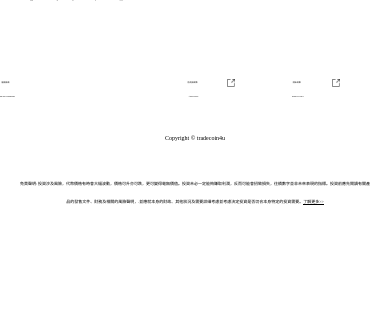
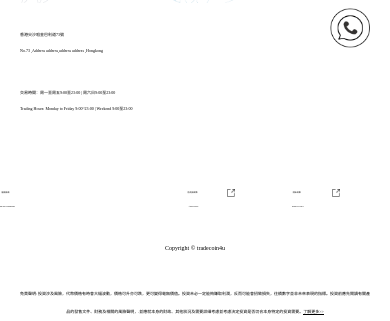
Before and after one commit to littlerock1215/myweb, a CodeIgniter app: page /database/ in a window 390 px wide. Shown: the part 3326-3647 px from the top of the page. Before the commit the page ends 3531 px from the top, so only its background shows below. Run offline with CodeIgniter, Linux system fonts and the light colour scheme; data that the repository does not hold is empty; some libraries are stand-ins or nearby versions.

Commit message:
rock fix detail

```diff
--- a/application/views/form.php
+++ b/application/views/form.php
@@ -34,7 +34,7 @@
 <body>
 
 <header class="header clearfix">
-        <a class="logo" href="#" title="Tradecoin4u"></a>
+        <a class="logo" href="/" title="Tradecoin4u"></a>
 
 
         <!-- <a href="/" class="main_menu_hamburger" title="手機選單">
--- a/sass/form.scss
+++ b/sass/form.scss
@@ -81,6 +81,7 @@ header{
 
     display:block;
     width: calc( 100% - 300px);
+    max-width: 1070px;
     position: absolute;
     top: 50px;
     left: 50%;
@@ -183,6 +184,8 @@ header{
             -webkit-appearance:none;
             background: url(../images/arrow.png) no-repeat scroll right center transparent;
             background-position: calc(100% - 14px);
+            font-size: 20px;
+            background-size: 20px;
 
             &:focus{
 
@@ -194,8 +197,13 @@ header{
                 width:72%;
             }
 
+            @include susy-breakpoint(('max-width':1024px)){
+
+                font-size:15px;
+                background-size: 14px;
+            }
+
             @include susy-breakpoint(('max-width':767px)){
-
 
                 background-size: 10px;
             }
@@ -205,6 +213,7 @@ header{
                 width:72%;
                 border-radius: 40px;
                 height:56px;
+                font-size: 10px;
             }
         }
 
@@ -354,11 +363,10 @@ textarea.box_input{
 
     display:inline-block;
     width:600px;
-    height:auto;
     border: 0;
     border-bottom: 1px solid #515151;
-    font-size:30px;
-    min-height: 34px;
+    font-size: 24px;
+    height: 50px;
 
     &:focus{
 
@@ -373,6 +381,9 @@ textarea.box_input{
     @include susy-breakpoint($mobile){
 
         width:70%;
+        font-size: 10px;
+        line-height: 20px;
+        height: 40px;
     }
 }
 
--- a/sass/home.scss
+++ b/sass/home.scss
@@ -505,6 +505,7 @@ p.subtitle{
 
     display:none;
     width: calc( 100% - 300px);
+    max-width: 1070px;
     position: absolute;
     top: 50px;
     left: 50%;
@@ -733,11 +734,10 @@ textarea.box_input{
 
     display:inline-block;
     width:600px;
-    height:auto;
     border: 0;
     border-bottom: 1px solid #515151;
     font-size:30px;
-    min-height: 34px;
+    height: 34px;
 
     &:focus{
 
@@ -1054,9 +1054,15 @@ textarea.box_input{
             padding-top: 8px;
             margin: 0 auto;
             font-size: 16px;
-            line-height: 18px;
+            line-height: 20px;
             background-color: #dcdcdc;
             padding-bottom: 8px;
+
+            @include susy-breakpoint($mobile){
+
+                font-size: 14px;
+                line-height: 18px;
+            }
 
             p{
                 display:inline-block;
@@ -1064,8 +1070,6 @@ textarea.box_input{
 
                 @include susy-breakpoint(('max-width':767px)){
 
-                    font-size: 7px;
-                    line-height: 13px;
                     width: 30%;
                 }
             }
@@ -1077,8 +1081,14 @@ textarea.box_input{
             padding-top: 8px;
             margin: 0 auto;
             font-size: 16px;
-            line-height: 18px;
+            line-height: 20px;
             padding-bottom: 8px;
+
+            @include susy-breakpoint($mobile){
+
+                font-size: 14px;
+                line-height: 18px;
+            }
 
             p{
                 display:inline-block;
@@ -1088,8 +1098,6 @@ textarea.box_input{
 
                 @include susy-breakpoint(('max-width':767px)){
 
-                    font-size: 7px;
-                    line-height: 13px;
                     width: 30%;
                 }
             }
@@ -1374,24 +1382,19 @@ textarea.box_input{
 
     a{
 
-        background:url(../images/fb-icon-fake.png) no-repeat;
-        background-size:40px 40px;
-        background-position: 0 0;
-        width:40px;
-        height:40px;
         text-decoration: none;
         display:block;
         position: absolute;
-        top:750px;
-
-        @include susy-breakpoint(('max-width':767px)){
-
-            top:540px;
-        }
-
-        @include susy-breakpoint($mobile){
-
-            top:420px;
+        top:760px;
+
+        @include susy-breakpoint(('max-width':767px)){
+
+            top:520px;
+        }
+
+        @include susy-breakpoint($mobile){
+
+            top:440px;
             background-size:20px 20px;
             background-position: 0 0;
             width:20px;
@@ -1402,12 +1405,24 @@ textarea.box_input{
     a.fb1{
 
         right:calc((100% - 800px) / 2);
+        background:url(../images/whatsapp-icon-fake.png) no-repeat;
+        background-size:58px 59px;
+        background-position: 0 0;
+        width:58px;
+        height:59px;
 
         @include susy-breakpoint(('max-width':1200px)){
 
             right:15%;
         }
 
+        @include susy-breakpoint($pad){
+
+            background-size:40px 40px;
+            width:40px;
+            height:40px;
+        }
+
         @include susy-breakpoint($mobile){
 
             right:0%;
@@ -1417,6 +1432,7 @@ textarea.box_input{
     a.fb2{
 
         right:calc(((100% - 800px) / 2) + 60px);
+        display:none;
 
         @include susy-breakpoint(('max-width':1200px)){
 
--- a/stylesheets/home.css
+++ b/stylesheets/home.css
@@ -537,6 +537,7 @@ p.subtitle {
 .light_box {
   display: none;
   width: calc( 100% - 300px);
+  max-width: 1070px;
   position: absolute;
   top: 50px;
   left: 50%;
@@ -698,11 +699,10 @@ input.box_input {
 textarea.box_input {
   display: inline-block;
   width: 600px;
-  height: auto;
   border: 0;
   border-bottom: 1px solid #515151;
   font-size: 30px;
-  min-height: 34px; }
+  height: 34px; }
   textarea.box_input:focus {
     outline: none; }
 
@@ -918,24 +918,30 @@ textarea.box_input {
       padding-top: 8px;
       margin: 0 auto;
       font-size: 16px;
-      line-height: 18px;
+      line-height: 20px;
       background-color: #dcdcdc;
       padding-bottom: 8px; }
+      @media (max-width: 550px) {
+        #quote_block ul div {
+          font-size: 14px;
+          line-height: 18px; } }
       #quote_block ul div p {
         display: inline-block;
         width: 120px; }
         @media (max-width: 767px) {
           #quote_block ul div p {
-            font-size: 7px;
-            line-height: 13px;
             width: 30%; } }
     #quote_block ul li {
       text-align: center;
       padding-top: 8px;
       margin: 0 auto;
       font-size: 16px;
-      line-height: 18px;
+      line-height: 20px;
       padding-bottom: 8px; }
+      @media (max-width: 550px) {
+        #quote_block ul li {
+          font-size: 14px;
+          line-height: 18px; } }
       #quote_block ul li p {
         display: inline-block;
         color: black;
@@ -943,8 +949,6 @@ textarea.box_input {
         width: 120px; }
         @media (max-width: 767px) {
           #quote_block ul li p {
-            font-size: 7px;
-            line-height: 13px;
             width: 30%; } }
     #quote_block ul li:nth-child(even) {
       background-color: white; }
@@ -1134,35 +1138,41 @@ textarea.box_input {
         margin-left: 0;
         width: 100%; } }
   #contact_block a {
-    background: url(../images/fb-icon-fake.png) no-repeat;
-    background-size: 40px 40px;
-    background-position: 0 0;
-    width: 40px;
-    height: 40px;
     text-decoration: none;
     display: block;
     position: absolute;
-    top: 750px; }
+    top: 760px; }
     @media (max-width: 767px) {
       #contact_block a {
-        top: 540px; } }
+        top: 520px; } }
     @media (max-width: 550px) {
       #contact_block a {
-        top: 420px;
+        top: 440px;
         background-size: 20px 20px;
         background-position: 0 0;
         width: 20px;
         height: 20px; } }
   #contact_block a.fb1 {
-    right: calc((100% - 800px) / 2); }
+    right: calc((100% - 800px) / 2);
+    background: url(../images/whatsapp-icon-fake.png) no-repeat;
+    background-size: 58px 59px;
+    background-position: 0 0;
+    width: 58px;
+    height: 59px; }
     @media (max-width: 1200px) {
       #contact_block a.fb1 {
         right: 15%; } }
+    @media (max-width: 1023px) {
+      #contact_block a.fb1 {
+        background-size: 40px 40px;
+        width: 40px;
+        height: 40px; } }
     @media (max-width: 550px) {
       #contact_block a.fb1 {
         right: 0%; } }
   #contact_block a.fb2 {
-    right: calc(((100% - 800px) / 2) + 60px); }
+    right: calc(((100% - 800px) / 2) + 60px);
+    display: none; }
     @media (max-width: 1200px) {
       #contact_block a.fb2 {
         right: 23%; } }
```
Also changed, not shown: stylesheets/form.css (+16 -6 lines), images/whatsapp-icon-fake.png (added), images/whatsapp-icon-fake@2x.png (added), images/whatsapp-icon-fake@3x.png (added).
